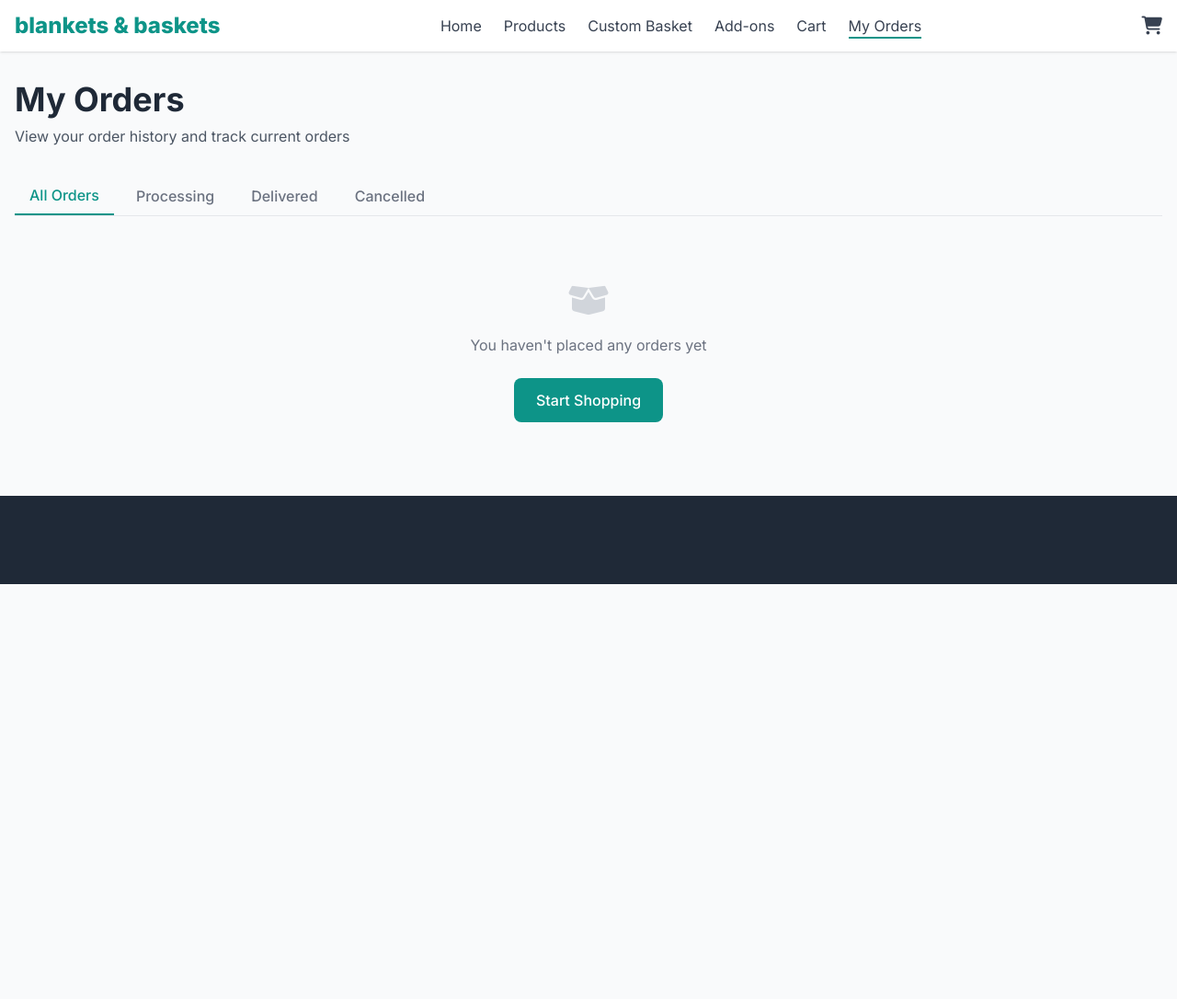
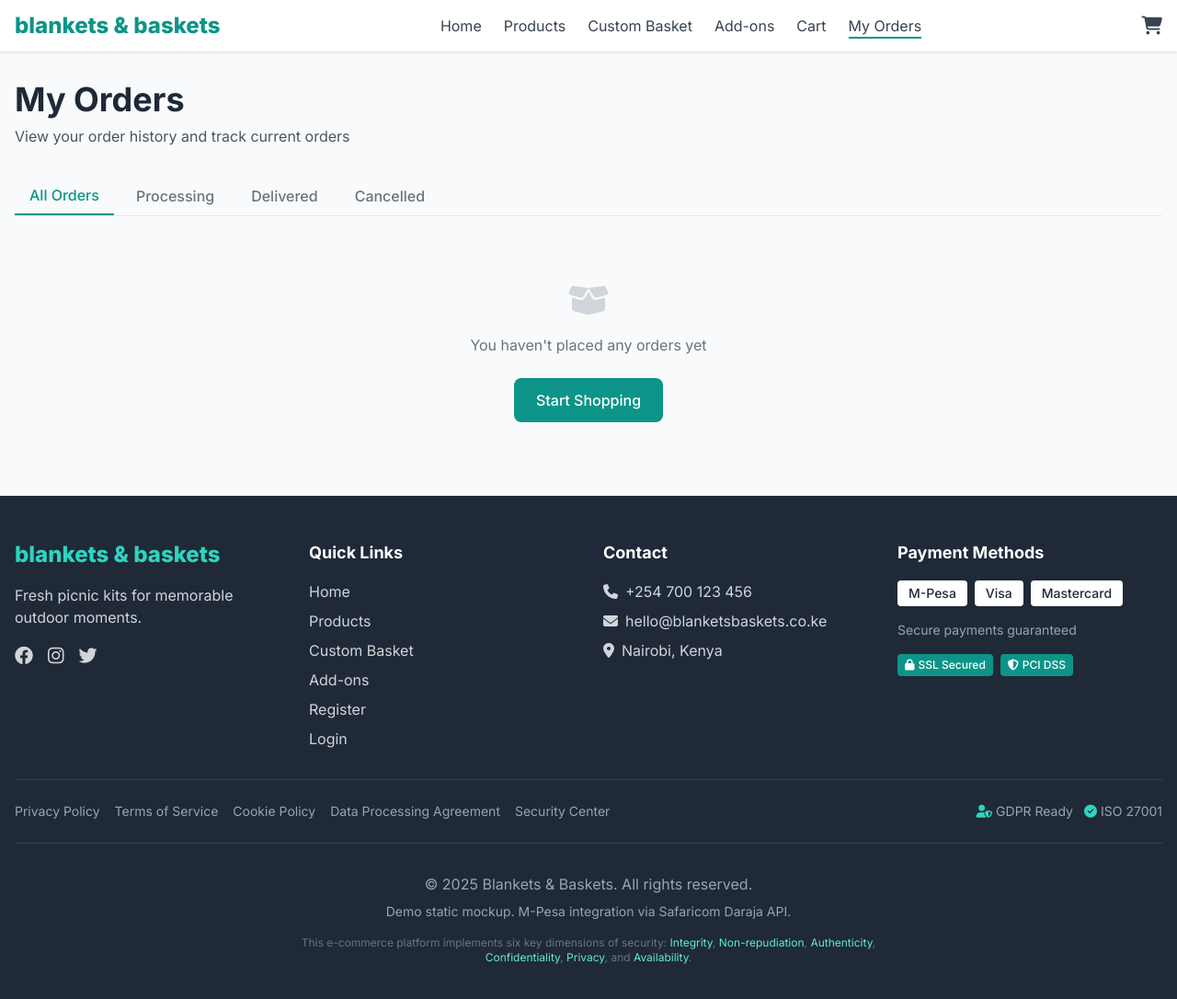
Before and after one commit to Hannah-Nossim/Blankets-Baskets, a plain HTML site: page orders.html in a window 1280 px wide. Shown: the whole page at 92% size. Before the commit the page ends 800 px from the top, so only its background shows below. Drawn offline with nearby package versions, Linux system fonts and the light colour scheme.

Commit message:
orders updated

```diff
--- a/orders.html
+++ b/orders.html
@@ -7,7 +7,6 @@
   <script src="https://cdn.tailwindcss.com"></script>
   <link rel="stylesheet" href="https://cdnjs.cloudflare.com/ajax/libs/font-awesome/6.4.0/css/all.min.css">
   <style>
-    /* Use same styles as cart.html */
     @import url('https://fonts.googleapis.com/css2?family=Inter:wght@300;400;500;600;700;800&display=swap');
     body {
       font-family: 'Inter', system-ui, -apple-system, "Segoe UI", Roboto, "Helvetica Neue", Arial, sans-serif;
@@ -32,6 +31,13 @@
     .nav-link.active::after {
       width: 100%;
     }
+    .mobile-menu {
+      transform: translateX(-100%);
+      transition: transform 0.3s ease;
+    }
+    .mobile-menu.open {
+      transform: translateX(0);
+    }
     .order-card {
       transition: transform 0.2s ease, box-shadow 0.2s ease;
     }
@@ -52,7 +58,7 @@
   </style>
 </head>
 <body class="bg-gray-50">
-  <!-- Same Header as cart.html -->
+  <!-- Header -->
   <header class="bg-white shadow sticky top-0 z-30">
     <div class="max-w-7xl mx-auto px-4 py-3">
       <div class="flex items-center justify-between">
@@ -70,7 +76,6 @@
             <li><a href="custom-basket.html" class="nav-link hover:text-teal-600">Custom Basket</a></li>
             <li><a href="add-ons.html" class="nav-link hover:text-teal-600">Add-ons</a></li>
             <li><a href="cart.html" class="nav-link hover:text-teal-600">Cart</a></li>
-            <!-- NEW: Orders Link -->
             <li><a href="orders.html" class="nav-link hover:text-teal-600 active">My Orders</a></li>
           </ul>
         </nav>
@@ -85,7 +90,7 @@
     </div>
   </header>
 
-  <!-- Same Mobile Menu (add orders link) -->
+  <!-- Mobile Menu -->
   <div id="mobileMenu" class="mobile-menu fixed inset-0 z-40 bg-white w-64 p-6 md:hidden">
     <div class="flex justify-between items-center mb-8">
       <div class="text-xl font-extrabold text-teal-600">blankets &amp; baskets</div>
@@ -100,7 +105,6 @@
         <li><a href="custom-basket.html" class="block py-2 hover:text-teal-600 text-lg">Custom Basket</a></li>
         <li><a href="add-ons.html" class="block py-2 hover:text-teal-600 text-lg">Add-ons</a></li>
         <li><a href="cart.html" class="block py-2 hover:text-teal-600 text-lg">Cart</a></li>
-        <!-- NEW: Orders Link -->
         <li><a href="orders.html" class="block py-2 hover:text-teal-600 text-lg">My Orders</a></li>
       </ul>
     </nav>
@@ -258,9 +262,105 @@
     </div>
   </main>
 
-  <!-- Same Footer as cart.html -->
+  <!-- Footer (Same as cart.html) -->
   <footer class="bg-gray-800 text-white py-12">
-    <!-- Same footer content -->
+    <div class="max-w-7xl mx-auto px-4">
+      <div class="grid grid-cols-1 md:grid-cols-4 gap-8">
+        <!-- Company Info -->
+        <div>
+          <div class="text-2xl font-extrabold text-teal-400 mb-4">blankets &amp; baskets</div>
+          <p class="text-gray-300">Fresh picnic kits for memorable outdoor moments.</p>
+          <div class="flex gap-4 mt-4">
+            <a href="#" class="text-gray-300 hover:text-white"><i class="fab fa-facebook text-xl"></i></a>
+            <a href="#" class="text-gray-300 hover:text-white"><i class="fab fa-instagram text-xl"></i></a>
+            <a href="#" class="text-gray-300 hover:text-white"><i class="fab fa-twitter text-xl"></i></a>
+          </div>
+        </div>
+
+        <!-- Quick Links -->
+        <div>
+          <h4 class="text-lg font-bold mb-4">Quick Links</h4>
+          <ul class="space-y-2">
+            <li><a href="index.html" class="text-gray-300 hover:text-white">Home</a></li>
+            <li><a href="products.html" class="text-gray-300 hover:text-white">Products</a></li>
+            <li><a href="custom-basket.html" class="text-gray-300 hover:text-white">Custom Basket</a></li>
+            <li><a href="add-ons.html" class="text-gray-300 hover:text-white">Add-ons</a></li>
+            <li><a href="register.html" class="text-gray-300 hover:text-white">Register</a></li>
+            <li><a href="login.html" class="text-gray-300 hover:text-white">Login</a></li>
+          </ul>
+        </div>
+
+        <!-- Contact -->
+        <div>
+          <h4 class="text-lg font-bold mb-4">Contact</h4>
+          <ul class="space-y-2 text-gray-300">
+            <li class="flex items-center gap-2"><i class="fas fa-phone"></i> +254 700 123 456</li>
+            <li class="flex items-center gap-2"><i class="fas fa-envelope"></i> hello@blanketsbaskets.co.ke</li>
+            <li class="flex items-center gap-2"><i class="fas fa-map-marker-alt"></i> Nairobi, Kenya</li>
+          </ul>
+        </div>
+
+        <!-- Payment Methods -->
+        <div>
+          <h4 class="text-lg font-bold mb-4">Payment Methods</h4>
+          <div class="flex flex-wrap gap-2">
+            <div class="bg-white text-gray-800 px-3 py-1 rounded text-sm font-medium">M-Pesa</div>
+            <div class="bg-white text-gray-800 px-3 py-1 rounded text-sm font-medium">Visa</div>
+            <div class="bg-white text-gray-800 px-3 py-1 rounded text-sm font-medium">Mastercard</div>
+          </div>
+          <p class="text-sm text-gray-400 mt-4">Secure payments guaranteed</p>
+
+          <!-- Security Badges -->
+          <div class="mt-4 flex flex-wrap gap-2">
+            <div class="bg-teal-600 text-white px-2 py-1 rounded text-xs font-medium flex items-center gap-1">
+              <i class="fas fa-lock"></i>
+              <span>SSL Secured</span>
+            </div>
+            <div class="bg-teal-600 text-white px-2 py-1 rounded text-xs font-medium flex items-center gap-1">
+              <i class="fas fa-shield-alt"></i>
+              <span>PCI DSS</span>
+            </div>
+          </div>
+        </div>
+      </div>
+
+      <!-- Legal & Compliance Section -->
+      <div class="border-t border-gray-700 mt-8 pt-6">
+        <div class="flex flex-col md:flex-row justify-between items-center">
+          <div class="mb-4 md:mb-0">
+            <div class="flex flex-wrap gap-4 text-sm text-gray-400">
+              <a href="documents/Blankets_and_Baskets_Security_and_Privacy_Policy.pdf" class="hover:text-white">Privacy Policy</a>
+              <a href="#" class="hover:text-white">Terms of Service</a>
+              <a href="#" class="hover:text-white">Cookie Policy</a>
+              <a href="#" class="hover:text-white">Data Processing Agreement</a>
+              <a href="#" class="hover:text-white">Security Center</a>
+            </div>
+          </div>
+
+          <!-- Security Compliance Badges -->
+          <div class="flex flex-wrap gap-3">
+            <div class="flex items-center gap-1 text-sm text-gray-400">
+              <i class="fas fa-user-shield text-teal-400"></i>
+              <span>GDPR Ready</span>
+            </div>
+            <div class="flex items-center gap-1 text-sm text-gray-400">
+              <i class="fas fa-check-circle text-teal-400"></i>
+              <span>ISO 27001</span>
+            </div>
+          </div>
+        </div>
+      </div>
+
+      <div class="border-t border-gray-700 mt-6 pt-8 text-center text-gray-400">
+        <p>&copy; 2025 Blankets &amp; Baskets. All rights reserved.</p>
+        <p class="text-sm mt-2">Demo static mockup. M-Pesa integration via Safaricom Daraja API.</p>
+
+        <!-- E-commerce Security Notice -->
+        <div class="mt-4 text-xs text-gray-500 max-w-2xl mx-auto">
+          <p>This e-commerce platform implements six key dimensions of security: <span class="text-teal-300">Integrity</span>, <span class="text-teal-300">Non-repudiation</span>, <span class="text-teal-300">Authenticity</span>, <span class="text-teal-300">Confidentiality</span>, <span class="text-teal-300">Privacy</span>, and <span class="text-teal-300">Availability</span>.</p>
+        </div>
+      </div>
+    </div>
   </footer>
 
   <script>
@@ -730,6 +830,19 @@
       document.getElementById('closeMobileMenu')?.addEventListener('click', () => {
         document.getElementById('mobileMenu').classList.remove('open');
       });
+
+      // Close mobile menu when clicking outside
+      document.addEventListener('click', (e) => {
+        const mobileMenu = document.getElementById('mobileMenu');
+        const menuBtn = document.getElementById('mobileMenuBtn');
+
+        if (mobileMenu.classList.contains('open') &&
+            !mobileMenu.contains(e.target) &&
+            e.target !== menuBtn &&
+            !menuBtn.contains(e.target)) {
+          mobileMenu.classList.remove('open');
+        }
+      });
     });
   </script>
 </body>
```
